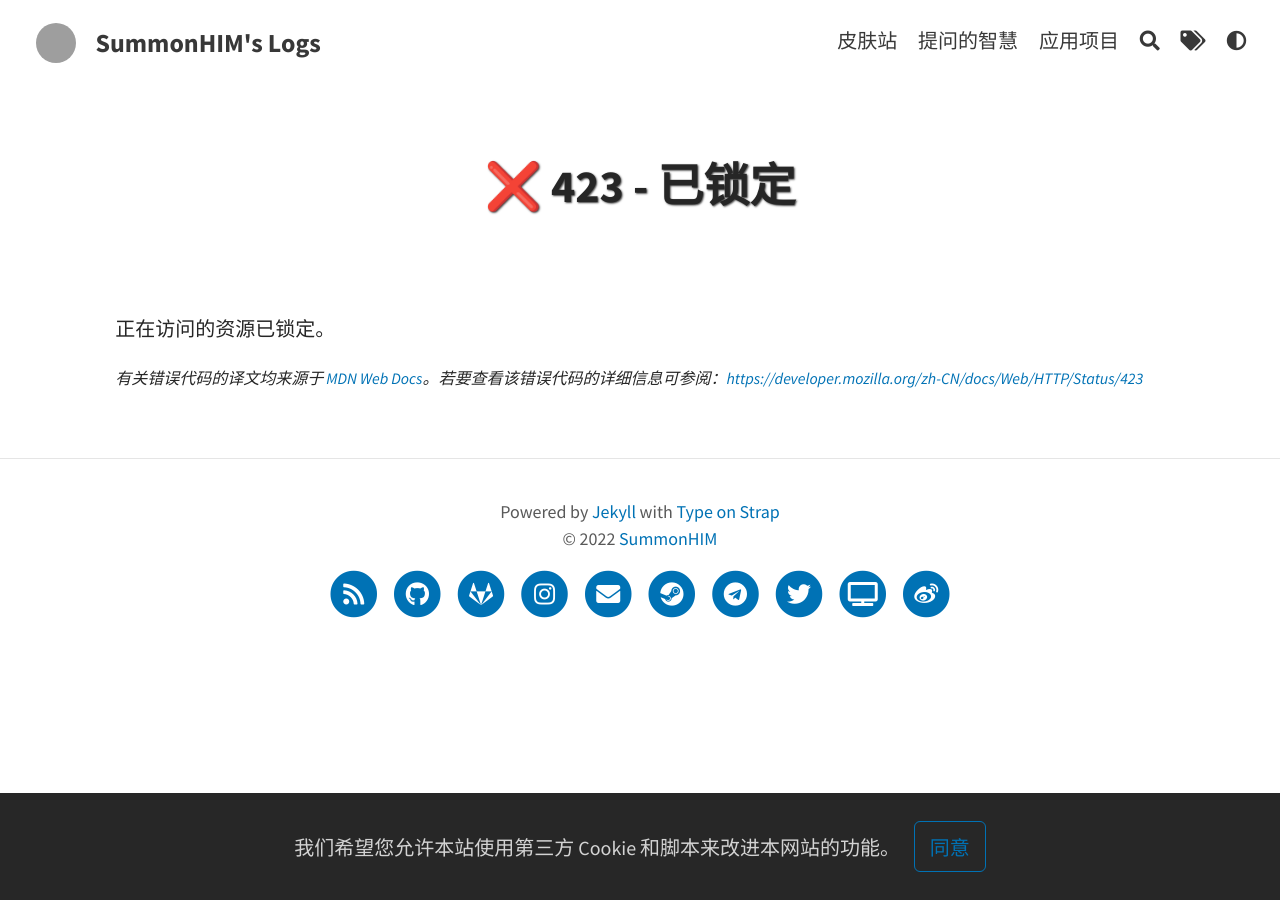
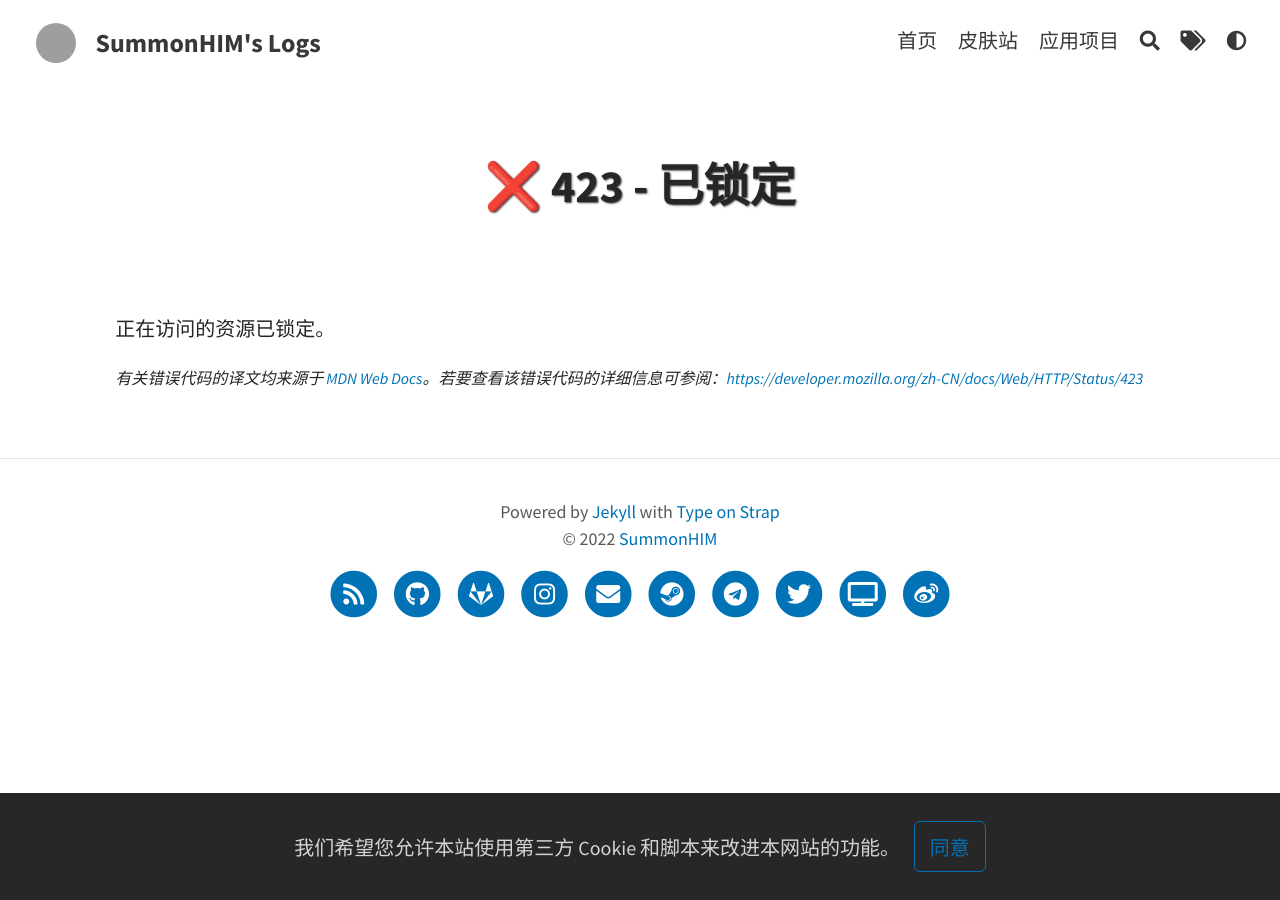
Before and after one commit to SummonHIM/summonhim.github.io, a Jekyll site: the page built from errors/423.md, in a window 1280 px wide. Built offline with Jekyll 4.4.1, drawn with Linux system fonts in a browser that asks for light colours; grey boxes are pictures that could not be loaded.

Commit message:
add a service and change navbar

```diff
--- a/_data/navbar.yml
+++ b/_data/navbar.yml
@@ -1,7 +1,6 @@
+- title: "首页"
+  url: "/"
+
 - title: "皮肤站"
   url: "https://skin.8bits.group"
   blank: true
-
-- title: "提问的智慧"
-  url: "https://github.com/ryanhanwu/How-To-Ask-Questions-The-Smart-Way/blob/main/README-zh_CN.md"
-  blank: true
--- a/_data/portfolio.yml
+++ b/_data/portfolio.yml
@@ -27,3 +27,8 @@
   url: "https://8bits.group/phpmyadmin"
   img: "assets/img/portfolio/phpmyadmin.png"
   blank: true
+
+- title: "直播系统"
+  url: "https://8bits.group/live"
+  img: "assets/img/portfolio/live.png"
+  blank: true
```
Also changed, not shown: assets/img/portfolio/live.png (added), 1 other file.
